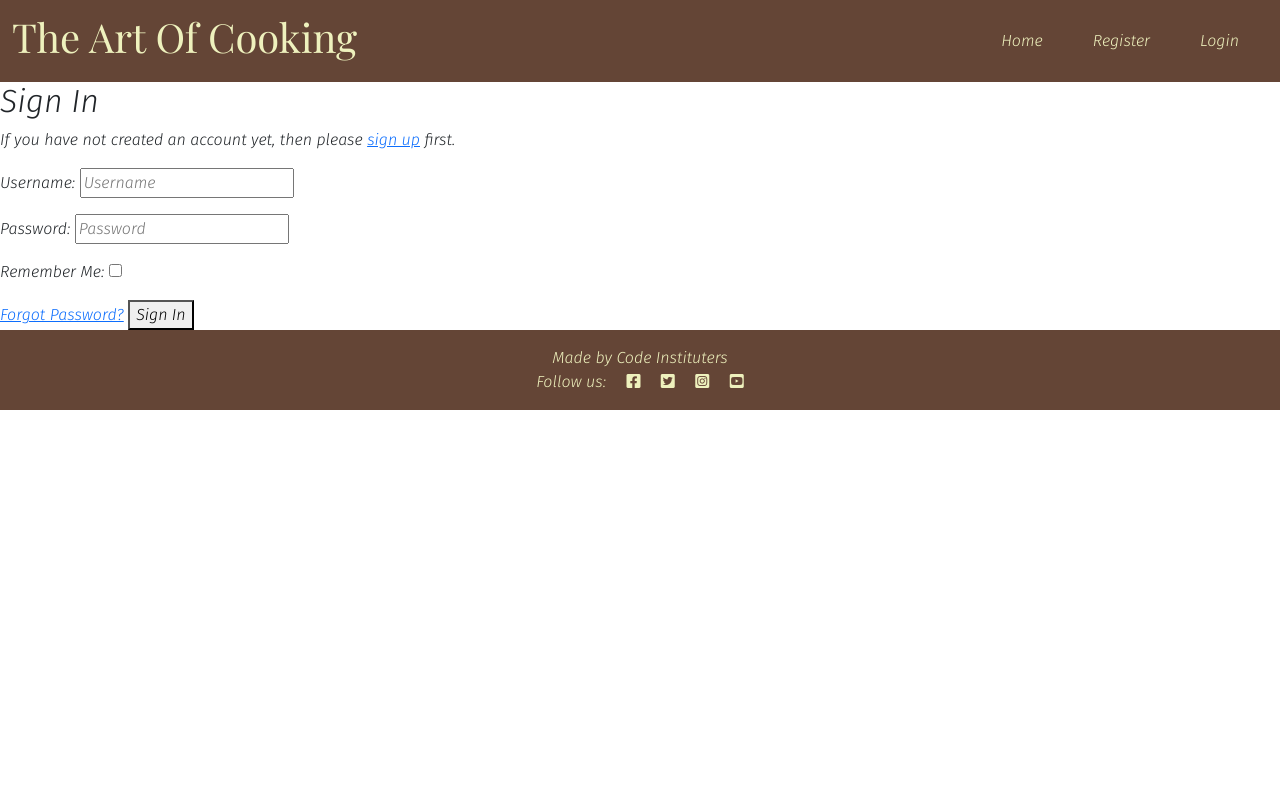
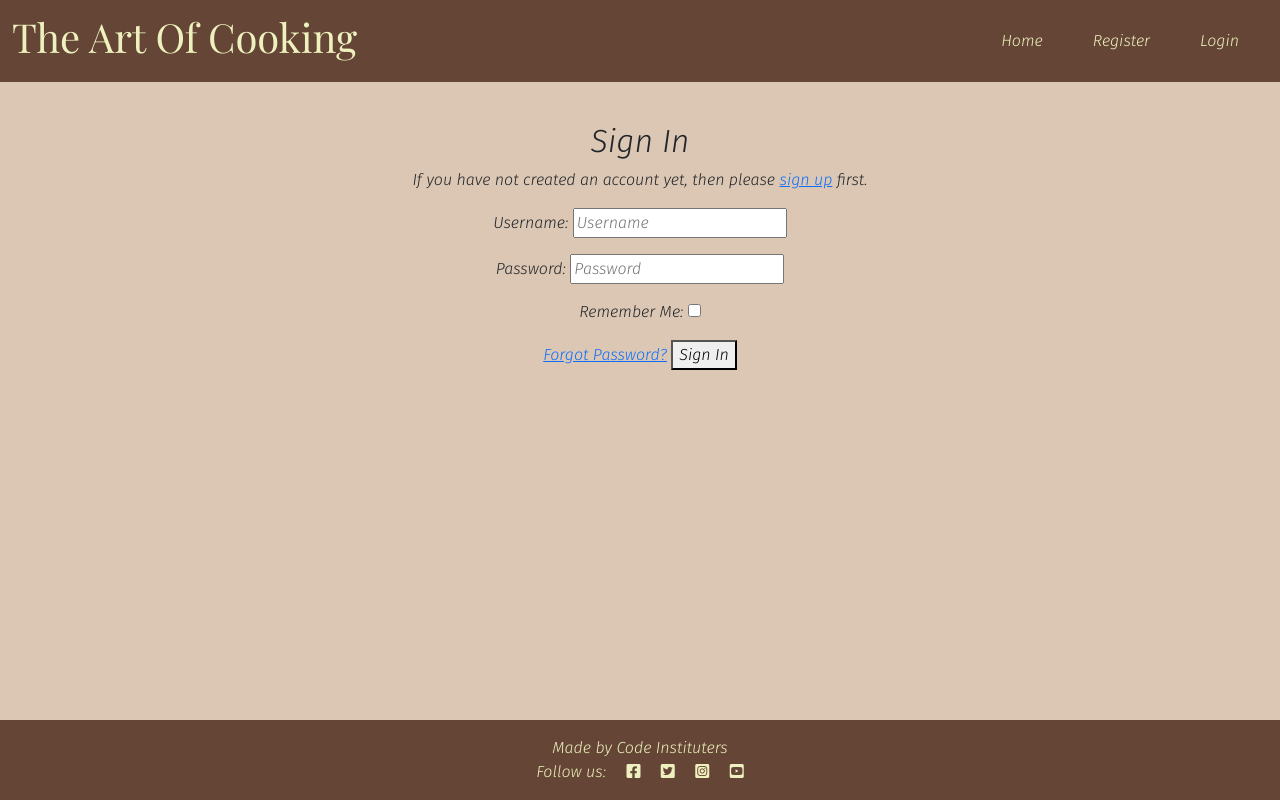
Before and after one commit to fatimaqais/art-of-cooking, a Django app: page /accounts/login/ in a window 1280 px wide. Run offline with Django 3.2, Linux system fonts and the light colour scheme; some libraries are stand-ins or nearby versions.

Commit message:
Extend base.html styling to account templates

```diff
--- a/static/css/style.css
+++ b/static/css/style.css
@@ -1,5 +1,7 @@
 body {
     font-family: 'Fira Sans', sans-serif;
+    background-color: rgb(196, 163, 129, 0.6);
+    height: 100vh;
 }
 
 h1 {
@@ -113,6 +115,21 @@ nav {
     border: none;
 }
 
+/* account templates */
+.auth-box{
+    display: flex;
+    justify-content: center;
+    text-align: center;
+}
+
+.auth-card{
+    display: flex;
+    flex-direction: column;
+    align-items: center;
+    margin: 40px 20px;
+    width: 50%;
+}
+
 /* Footer */
 footer {
     background-color: rgb(100, 69, 54);
--- a/templates/account/login.html
+++ b/templates/account/login.html
@@ -6,7 +6,8 @@
 {% block head_title %}{% trans "Sign In" %}{% endblock %}
 
 {% block content %}
-
+<div class="container auth-box">
+  <div class="auth-card">
     <h2>{% trans "Sign In" %}</h2>
 
     <p>{% blocktrans %}If you have not created an account yet, then please
@@ -22,5 +23,7 @@
       <a class="button secondaryAction" href="{% url 'account_reset_password' %}">{% trans "Forgot Password?" %}</a>
       <button class="primaryAction" type="submit">{% trans "Sign In" %}</button>
     </form>
+  </div>
+</div>
 
 {% endblock %}
--- a/templates/base.html
+++ b/templates/base.html
@@ -26,7 +26,7 @@
     <title>The Art of Cooking</title>
 </head>
 
-<body class="d-flex flex-column h-100 main-bg">
+<body class="d-flex flex-column main-bg">
 
     <!-- Navigation -->
     <nav class="navbar navbar-expand-lg">
@@ -41,7 +41,7 @@
             </button>
             <div class="collapse navbar-collapse nav-options" id="navbarText">
                 <ul class="navbar-nav">
-                    <li class="nav-item active-btn">
+                    <li class="nav-item">
                         <button class="btn me-2" type="button"><a class="nav-link nav-btn" aria-current="page"
                                 href="{% url 'home' %}">Home</a></button>
                     </li>
```
Also changed, not shown: templates/account/logout.html (+7 -4 lines), templates/account/signup.html (+8 -3 lines). Lines whose indentation alone changed are shown as unchanged.
